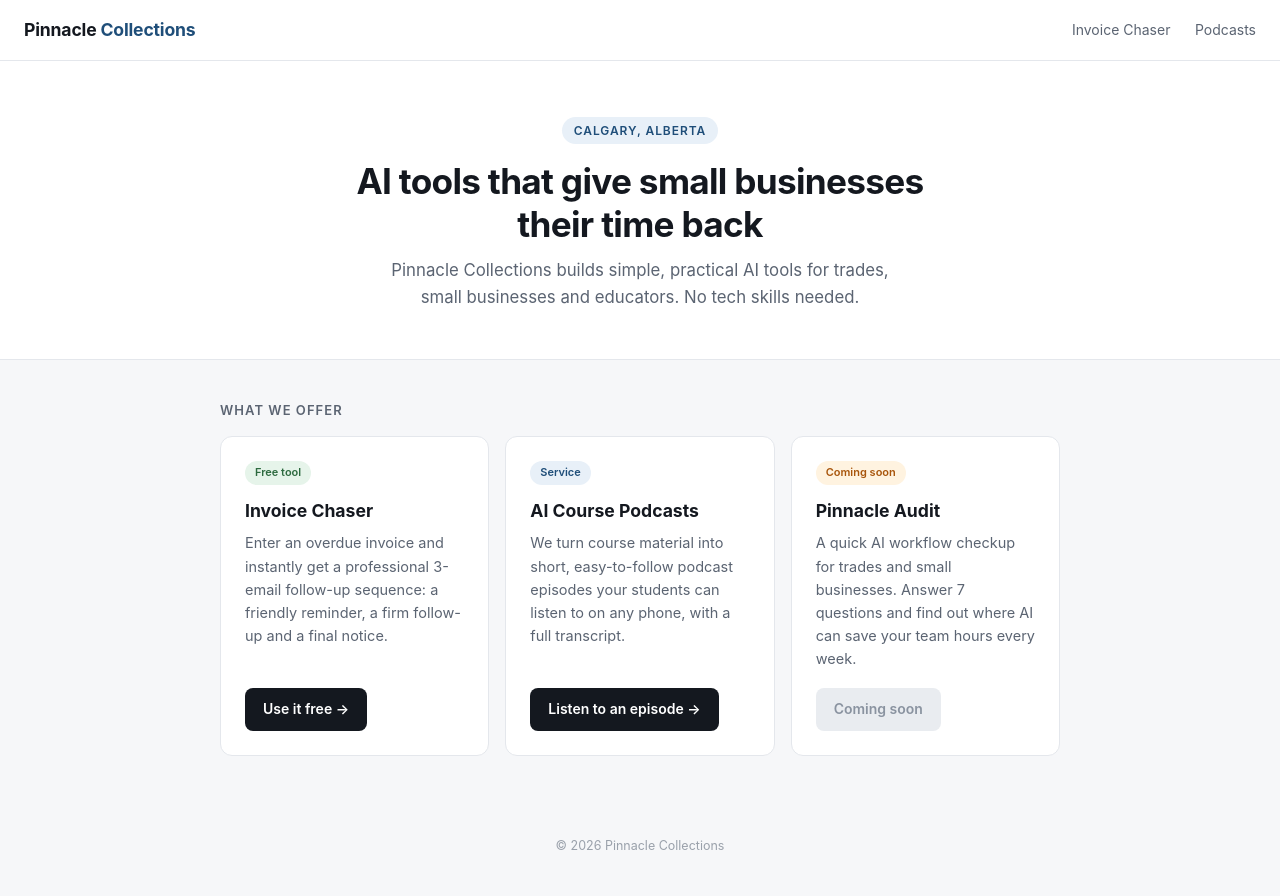
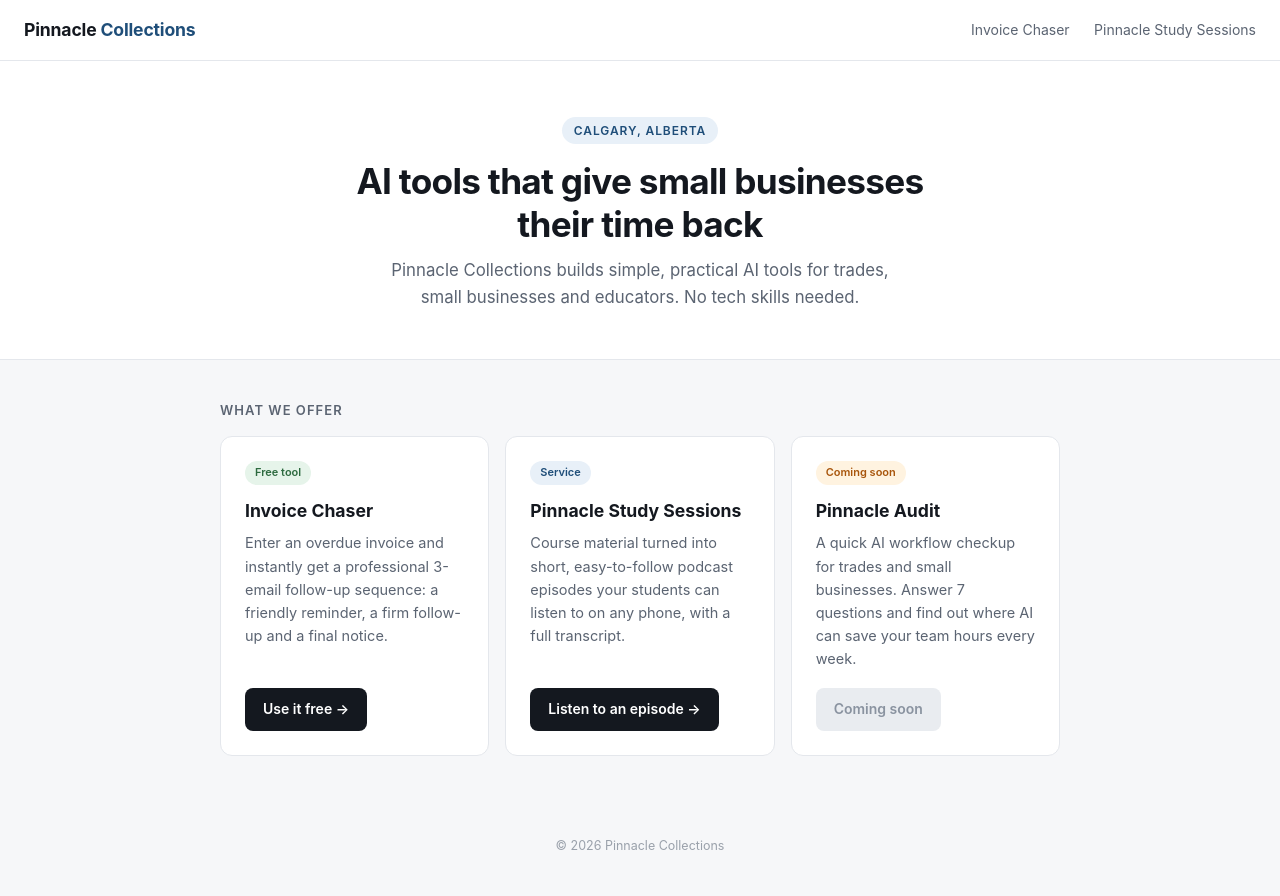
Before and after one commit to lukascodes12/invoice-chaser, a plain HTML site: page index.html in a window 1280 px wide. Drawn offline with Linux system fonts and the light colour scheme.

Commit message:
Rename podcast to Pinnacle Study Sessions
Co-Authored-By: Claude Opus 5.5 <noreply@anthropic.com>
Claude-Session: https://claude.ai/code/session_016jJhC41PWTJqDQDmKLU31e

```diff
--- a/index.html
+++ b/index.html
@@ -13,7 +13,7 @@
   <a class="brand" href="/">Pinnacle <span>Collections</span></a>
   <nav>
     <a href="/invoice-chaser.html">Invoice Chaser</a>
-    <a href="/podcasts/">Podcasts</a>
+    <a href="/podcasts/">Pinnacle Study Sessions</a>
   </nav>
 </header>
 
@@ -34,8 +34,8 @@
     </div>
     <div class="card">
       <span class="tag service">Service</span>
-      <h2>AI Course Podcasts</h2>
-      <p>We turn course material into short, easy-to-follow podcast episodes your students can listen to on any phone, with a full transcript.</p>
+      <h2>Pinnacle Study Sessions</h2>
+      <p>Course material turned into short, easy-to-follow podcast episodes your students can listen to on any phone, with a full transcript.</p>
       <a class="btn" href="/podcasts/">Listen to an episode &rarr;</a>
     </div>
     <div class="card">
```
Also changed, not shown: podcasts/index.html (+4 -4 lines), audio/emr-ch30-transcript.txt, 1 other file.
